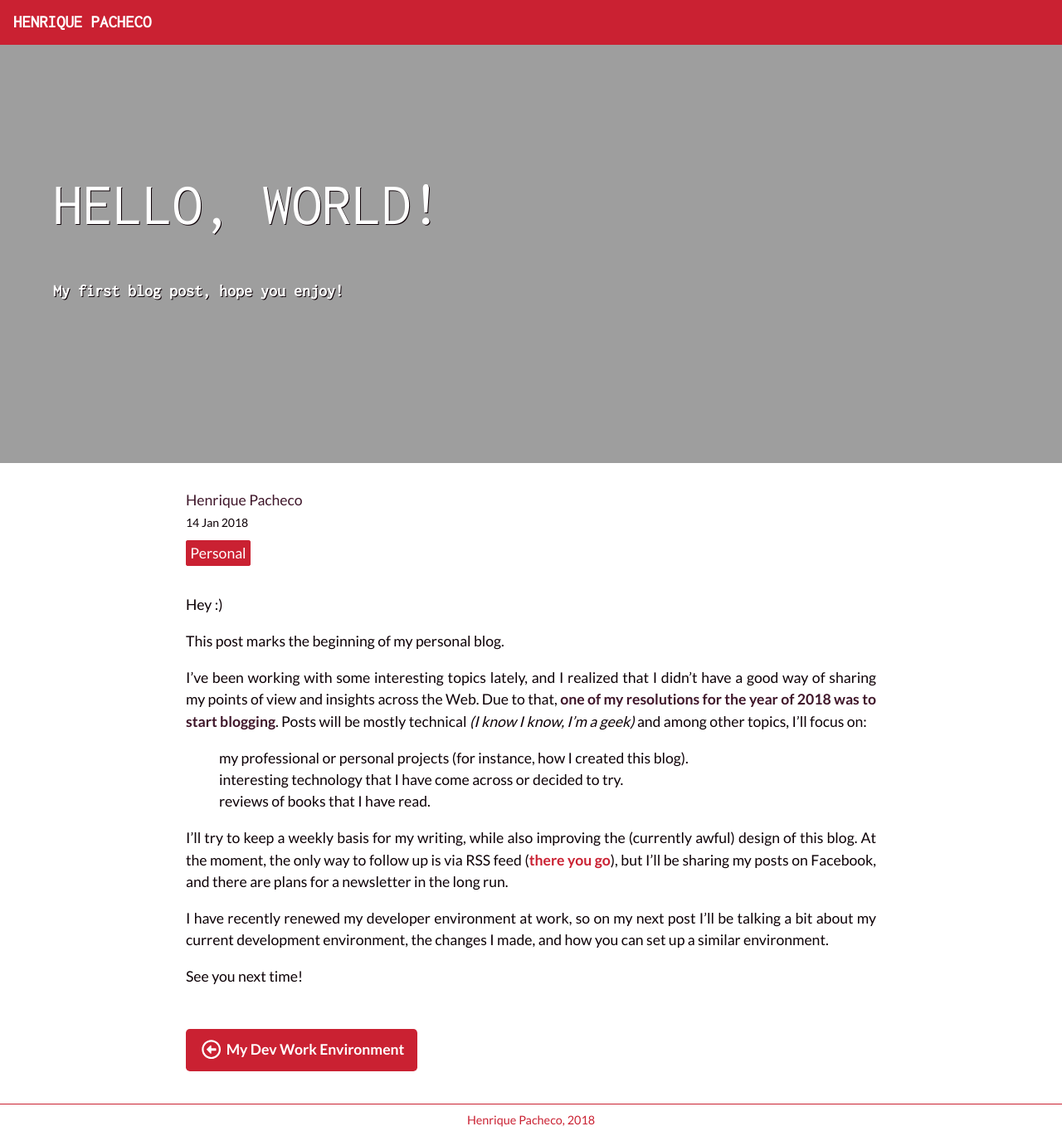
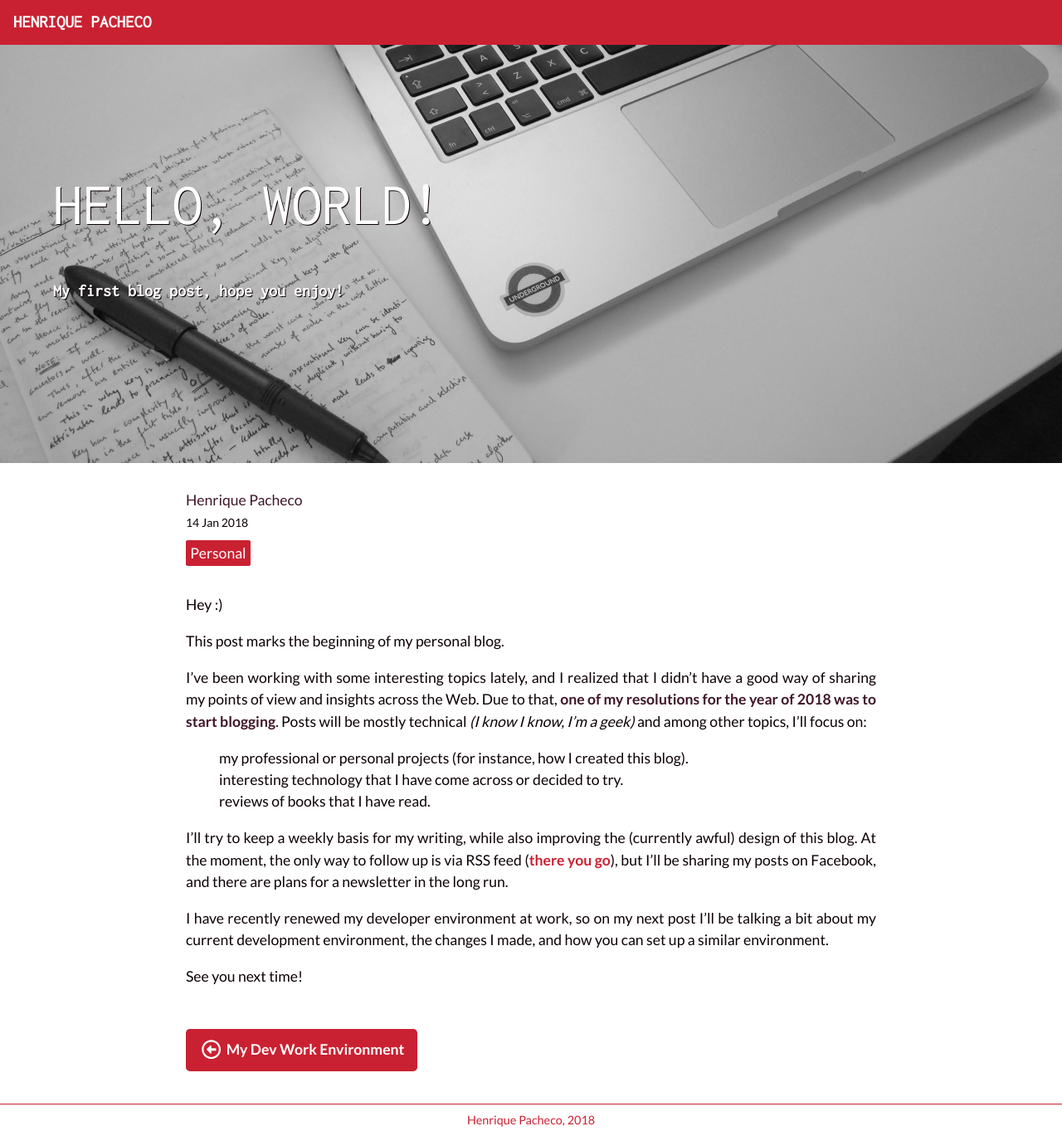
Before and after one commit to ikas/ikas.github.io, a Jekyll site: the page built from _posts/2018-01-14-hello-world.markdown, in a window 1280 px wide and 1369 px high. Shown: the whole window at 83% size. Built offline with Jekyll 4.4.1, drawn with Linux system fonts in a browser that asks for light colours; nearby versions of some CDN libraries.

Commit message:
Fixed missing image on initial post

```diff
--- a/_layouts/post.html
+++ b/_layouts/post.html
@@ -5,7 +5,7 @@ layout: default
 {% include header.html %}
 
 <div
-  style="background-image: url('{{ page.image | default: '/assets/img/header.jpg' | absolute_url }}');"
+  style="background-image: url('{{ page.image | default: '/assets/img/posts/header.jpg' | absolute_url }}');"
   class="page-header post-header"
 >
   <h1 class="project-name post-title">{{ page.title }}</h1>
```
